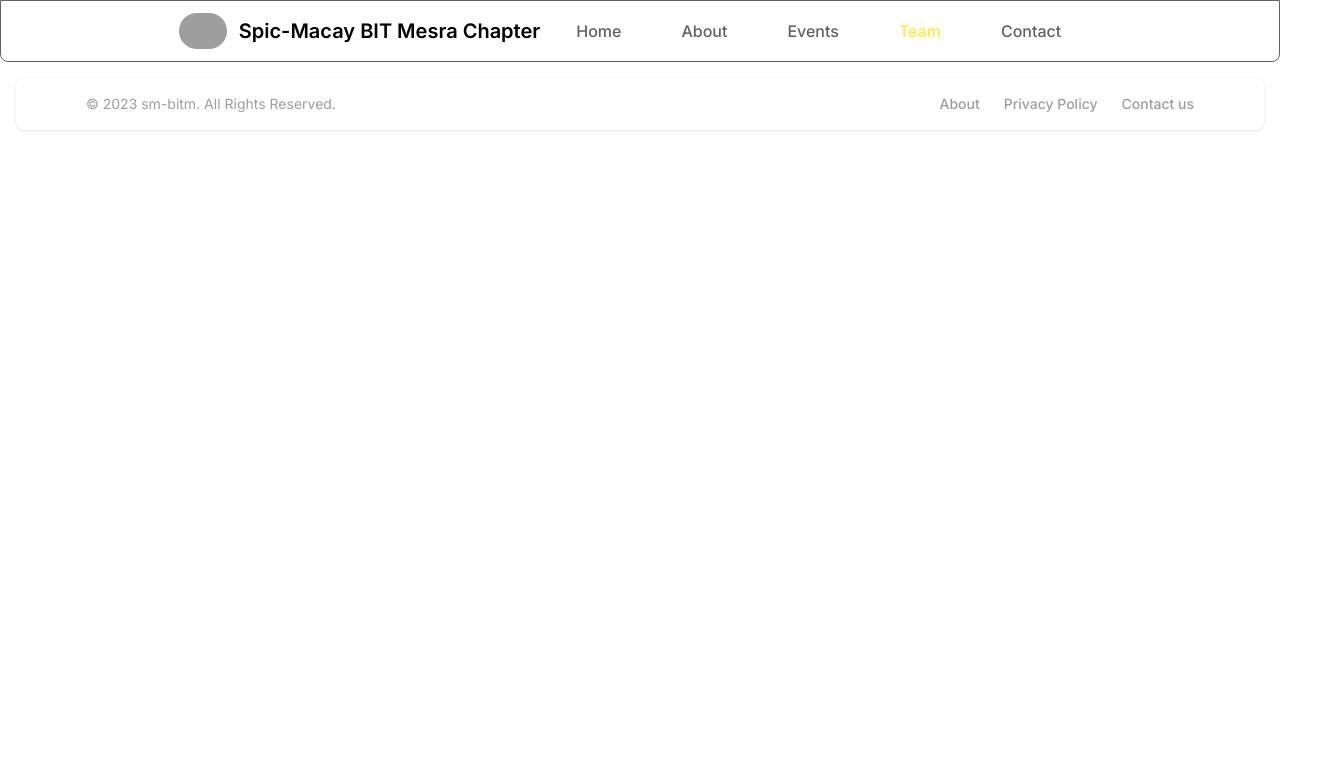
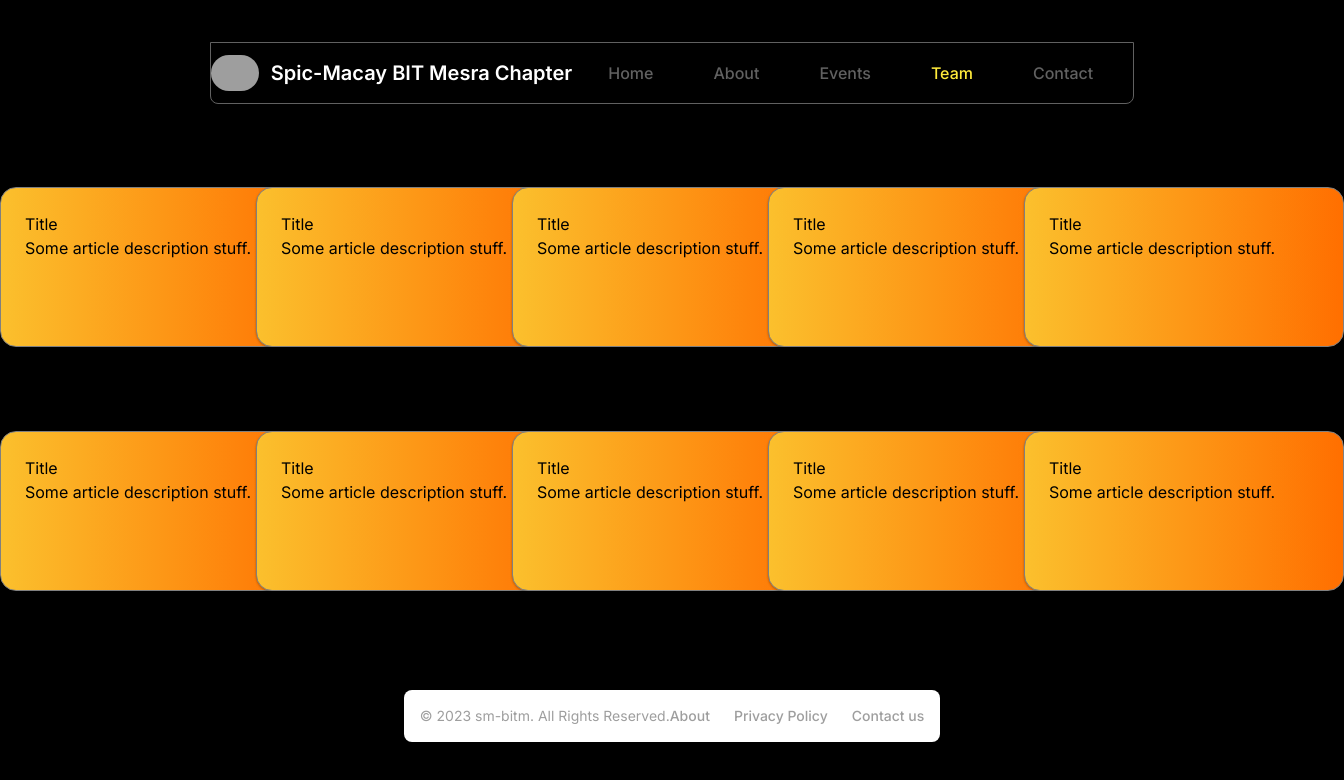
Before and after one commit to kapillohanii/sm-bitm, a Next.js app: page /team in a window 1280 px wide. Shown: the top 780 px of the page, 1344 px wide, since content can reach past the window. Built offline with nearby package versions, Linux system fonts and the light colour scheme; grey boxes are pictures that could not be loaded.

Commit message:
follow up commit

```diff
--- a/package.json
+++ b/package.json
@@ -13,7 +13,8 @@
     "next": "13.5.6",
     "react": "^18",
     "react-calendar": "^4.6.1",
-    "react-dom": "^18"
+    "react-dom": "^18",
+    "react-scroll-parallax": "^3.4.2"
   },
   "devDependencies": {
     "@types/node": "^20",
--- a/src/app/about/page.tsx
+++ b/src/app/about/page.tsx
@@ -3,7 +3,7 @@
 export default function Page() {
     return (
         <div className="flex flex-row h-full w-full border border-yellow-400 justify-center mr-10 p-10 mt-5 bg-gray-50 rounded-xl">
-            <div className="h-full w-150 flex flex-row border border-yellow-400 rounded-lg"><img className="border border-red-600 rounded-lg h-120 w-80" src="https://pbs.twimg.com/profile_images/1588857535842639873/VwzhRVuZ_400x400.jpg" alt="spicmacay" /></div>
+            <div className="overflow-hidden h-min w-150 flex flex-row border border-yellow-400 rounded-lg"><img className="border border-red-600 rounded-lg h-120 w-80 hover:scale-105 transition-all duration-300 overflow-hidden" src="https://pbs.twimg.com/profile_images/1588857535842639873/VwzhRVuZ_400x400.jpg" alt="spicmacay" /></div>
             <div className="border border-yellow-400 flex flex-col p-4 leading-normal h-full w-full m-5 rounded-lg">
                 <h5 className="mb-2 text-2xl font-bold tracking-tight text-gray-900 dark:text-white">About SPIC MACAY</h5>
                 <div className="mb-3 font-normal text-gray-700 dark:text-gray-400">
--- a/src/app/components/Body.tsx
+++ b/src/app/components/Body.tsx
@@ -1,10 +1,11 @@
 import CarouselCustomNavigation from "./Carousel";
 import Typewriter from "./Typewriter";
 import Wiki from "./Wiki";
+import Gallery from './gallery/Gallery'
 
 export default function Body() {
   return (
-    <div className="bg-white border-gray-200 px-4 lg:px-6 py-2.5 mr-4 ml-4 mt-6 mb-4 h-full w-full relative">
+    <div className="bg-white border-gray-200 lg:px-6 py-2.5 mb-4 h-full w-full relative overflow-hidden">
       <div className="absolute w-full z-10">
         <h1 className="mr-4 ml-4 mt-2 text-3xl font-extrabold text-gray-900 dark:text-white md:text-5xl lg:text-6xl text-transparent bg-clip-text bg-gradient-to-r to-amber-600 from-yellow-400 drop-shadow-[0_1.2px_1.2px_rgba(0,0,0,0.8)]">
           <Typewriter text={'Society for Promotion of Indian Classical Music and Culture Amongst Youth'} delay={20} />
@@ -13,7 +14,22 @@ export default function Body() {
       <div className="border-gray-200 px-4 lg:px-6 py-2.5 h-80 w-full relative z-0">
         <CarouselCustomNavigation />
       </div>
-      <Wiki />
+      <Gallery />
+      <div className="flex flex-row m-5">
+        <img
+          src="https://www.tallengestore.com/cdn/shop/products/WomanPlayingSitarVeena-BPrabha-IndianArtPainting_41d019b8-477b-4961-a3e1-a95e4d3bfbd3.jpg?v=1684987911"
+          alt="VEENA"
+          className="h-full w-full object-cover opacity-80 m-2 overflow-hidden"
+
+        />
+        <Wiki />
+        <img
+          src="https://www.tallengestore.com/cdn/shop/products/WomanPlayingSitarVeena-BPrabha-IndianArtPainting_41d019b8-477b-4961-a3e1-a95e4d3bfbd3.jpg?v=1684987911"
+          alt="VEENA"
+          className="h-full w-full object-cover opacity-80 transform -scale-x-100 overflow-hidden"
+
+        />
+      </div>
     </div>
   );
 }
--- /dev/null
+++ b/src/app/components/gallery/Gallery.tsx
@@ -0,0 +1,60 @@
+'use client'
+
+import { useEffect, useState } from "react";
+import React from "react";
+
+export function useIsVisible(ref) {
+    const [isIntersecting, setIntersecting] = useState(false);
+
+    useEffect(() => {
+        const observer = new IntersectionObserver(([entry]) => {
+            setIntersecting(entry.isIntersecting)
+        }
+        );
+
+        observer.observe(ref.current);
+        return () => {
+            observer.disconnect();
+        };
+    }, [ref]);
+
+    return isIntersecting;
+};
+
+export default function Page() {
+    const ref1 = React.useRef<HTMLInputElement>(null);
+    const isVisible1 = useIsVisible(ref1);
+
+    const ref2 = React.useRef<HTMLInputElement>(null);
+    const isVisible2 = useIsVisible(ref2);
+
+    const ref3 = React.useRef<HTMLInputElement>(null);
+    const isVisible3 = useIsVisible(ref3);
+
+
+    return (
+        <>
+            <div ref={ref1} className={`h-min overflow-hidden transition-opacity ease-in duration-700 ${isVisible1 ? "opacity-100" : "opacity-0"}`}>
+                <img
+                    src="https://images.unsplash.com/photo-1445743432342-eac500ce72b7?auto=format&fit=crop&q=80&w=1470&ixlib=rb-4.0.3&ixid=M3wxMjA3fDB8MHxwaG90by1wYWdlfHx8fGVufDB8fHx8fA%3D%3D"
+                    alt="image 2"
+                    className="border-gray-200 px-4 lg:px-6 py-2.5 h-80 w-full relative z-0 rounded-lg hover:scale-125 transition-all duration-500 overflow-hidden"
+                />
+            </div>
+            <div ref={ref2} className={`h-min overflow-hidden transition-opacity ease-in duration-700 ${isVisible2 ? "opacity-100" : "opacity-0"}`}>
+                <img
+                    src="https://images.unsplash.com/photo-1445743432342-eac500ce72b7?auto=format&fit=crop&q=80&w=1470&ixlib=rb-4.0.3&ixid=M3wxMjA3fDB8MHxwaG90by1wYWdlfHx8fGVufDB8fHx8fA%3D%3D"
+                    alt="image 2"
+                    className="border-gray-200 px-4 lg:px-6 py-2.5 h-80 w-full relative z-0 rounded-lg hover:scale-125 transition-all duration-500 overflow-hidden"
+                />
+            </div>
+            <div ref={ref3} className={`h-min overflow-hidden transition-opacity ease-in duration-700 ${isVisible3 ? "opacity-100" : "opacity-0"}`}>
+                <img
+                    src="https://images.unsplash.com/photo-1445743432342-eac500ce72b7?auto=format&fit=crop&q=80&w=1470&ixlib=rb-4.0.3&ixid=M3wxMjA3fDB8MHxwaG90by1wYWdlfHx8fGVufDB8fHx8fA%3D%3D"
+                    alt="image 2"
+                    className="border-gray-200 px-4 lg:px-6 py-2.5 h-80 w-full relative z-0 hover:scale-125 transition-all duration-500 overflow-hidden"
+                />
+            </div>
+        </>
+    )
+}
--- a/src/app/contact/page.tsx
+++ b/src/app/contact/page.tsx
@@ -1,3 +1,5 @@
 export default function Page(){
-    return;
+    return <div className="h-screen border-gray-400 border p-10 m-5 rounded-lg">
+
+    </div>;
 };
--- a/src/app/page.tsx
+++ b/src/app/page.tsx
@@ -1,3 +1,4 @@
+import { ParallaxProvider } from "react-scroll-parallax"
 import Body from "./components/Body"
 
 export default function Home() {
--- /dev/null
+++ b/src/app/team/components/cards/Cards.css
@@ -0,0 +1,44 @@
+@tailwind base;
+@tailwind components;
+@tailwind utilities;
+body {
+    @apply h-screen grid place-items-center overflow-hidden m-0;
+    background: black;
+    color: white;
+  }
+  .cards {
+    @apply flex;
+  }
+  .card {
+    @apply shadow-[3px_3px_12px_2px_rgba(black,0.6)] transition-[0.2s] p-6 rounded-2xl bg-gradient-to-r to-amber-900 from-yellow-700 drop-shadow-[0_1.2px_1.2px_rgba(0,0,0,0.3)];
+    border: solid gray 1px;
+    color: black;
+  }
+  .card:not(:first-child) {
+    @apply ml-[-4rem];
+  }
+  .card:hover,
+  .card:focus-within {
+    @apply translate-y-[-3rem] translate-x-[-2rem] scale-125 opacity-80 transition-all duration-500 cursor-pointer;
+  }
+  .card:hover ~ .card,
+  .card:focus-within ~ .card {
+    @apply translate-x-8;
+  }
+  .container {
+    @apply relative w-80 h-40;
+  }
+  .image {
+    @apply block w-full h-auto;
+  }
+  .overlay {
+    @apply absolute bg-[#008CBA] overflow-hidden w-full h-0 transition-[0.5s] duration-[ease] bottom-0 inset-x-0 rounded-lg;
+  }
+  .container:hover .overlay {
+    @apply h-full;
+  }
+  .text {
+    @apply text-[white] text-xl absolute -translate-x-2/4 -translate-y-2/4 text-center left-2/4 top-2/4;
+    -webkit-transform: translate(-50%, -50%);
+    -ms-transform: translate(-50%, -50%);
+  }
--- /dev/null
+++ b/src/app/team/components/cards/Cards.tsx
@@ -0,0 +1,43 @@
+import './Cards.css'
+export default function Cards() {
+    return (
+        <div className="cards">
+            <div className="card container">
+                <h2><a href="#">Title</a></h2>
+                <p>Some article description stuff.</p>
+                <div className="overlay">
+                    <div className="text">Hello World</div>
+                </div>
+            </div>
+
+            <div className="card container">
+                <h2><a href="#">Title</a></h2>
+                <p>Some article description stuff.</p>
+                <div className="overlay">
+                    <div className="text">Hello World</div>
+                </div>
+            </div>
+            <div className="card container">
+                <h2><a href="#">Title</a></h2>
+                <p>Some article description stuff.</p>
+                <div className="overlay">
+                    <div className="text">Hello World</div>
+                </div>
+            </div>
+            <div className="card container">
+                <h2><a href="#">Title</a></h2>
+                <p>Some article description stuff.</p>
+                <div className="overlay">
+                    <div className="text">Hello World</div>
+                </div>
+            </div>
+            <div className="card container">
+                <h2><a href="#">Title</a></h2>
+                <p>Some article description stuff.</p>
+                <div className="overlay">
+                    <div className="text">Hello World</div>
+                </div>
+            </div>
+        </div>
+    );
+}
--- a/src/app/team/page.tsx
+++ b/src/app/team/page.tsx
@@ -1,3 +1,6 @@
+import Cards from "./components/cards/Cards";
+
 export default function Page(){
-    return;
+    return (
+    <><Cards /> <Cards /></>);
 };
```
Also changed, not shown: 1 other file (tests, documents, lock files or other folders).
